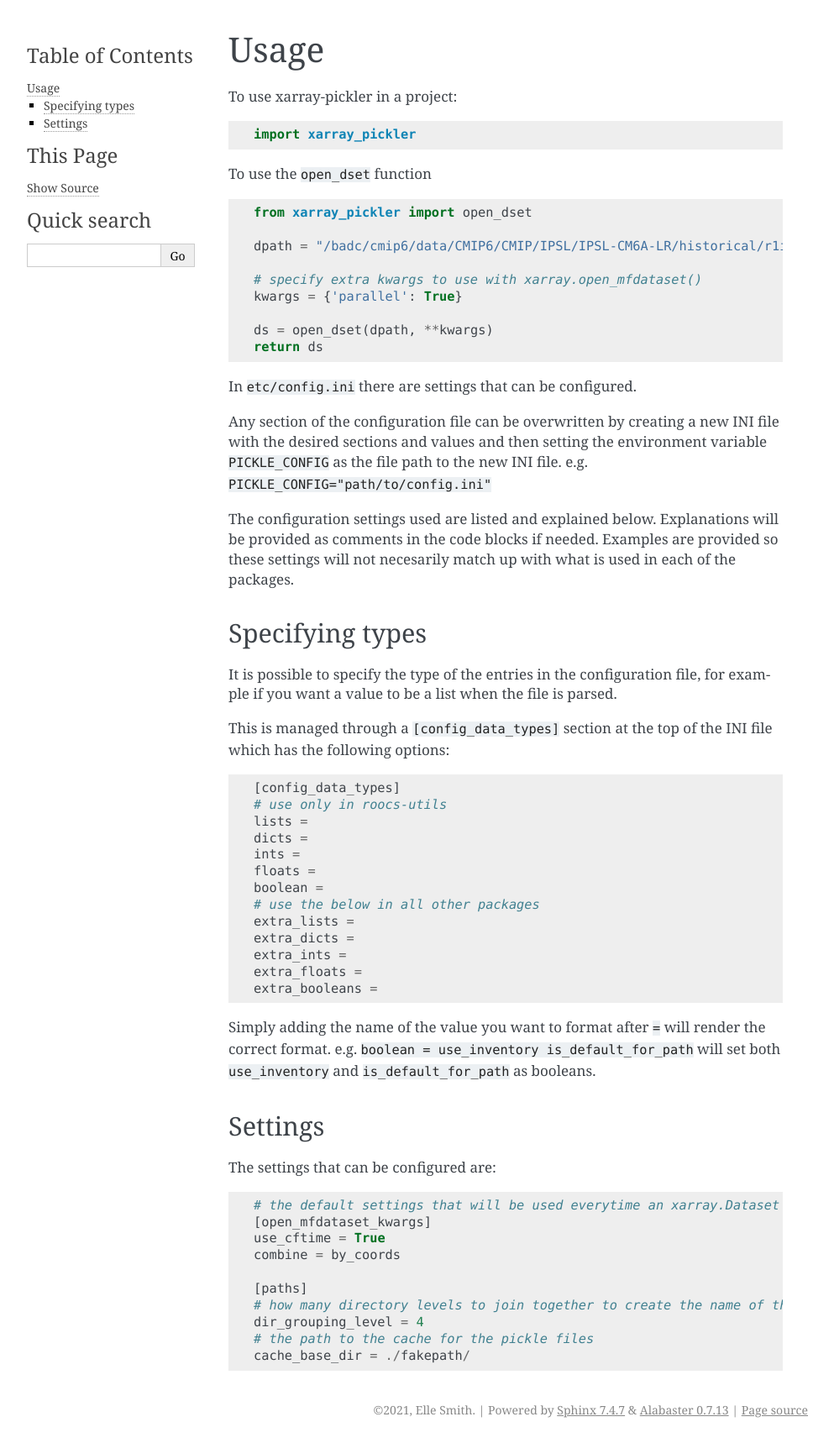
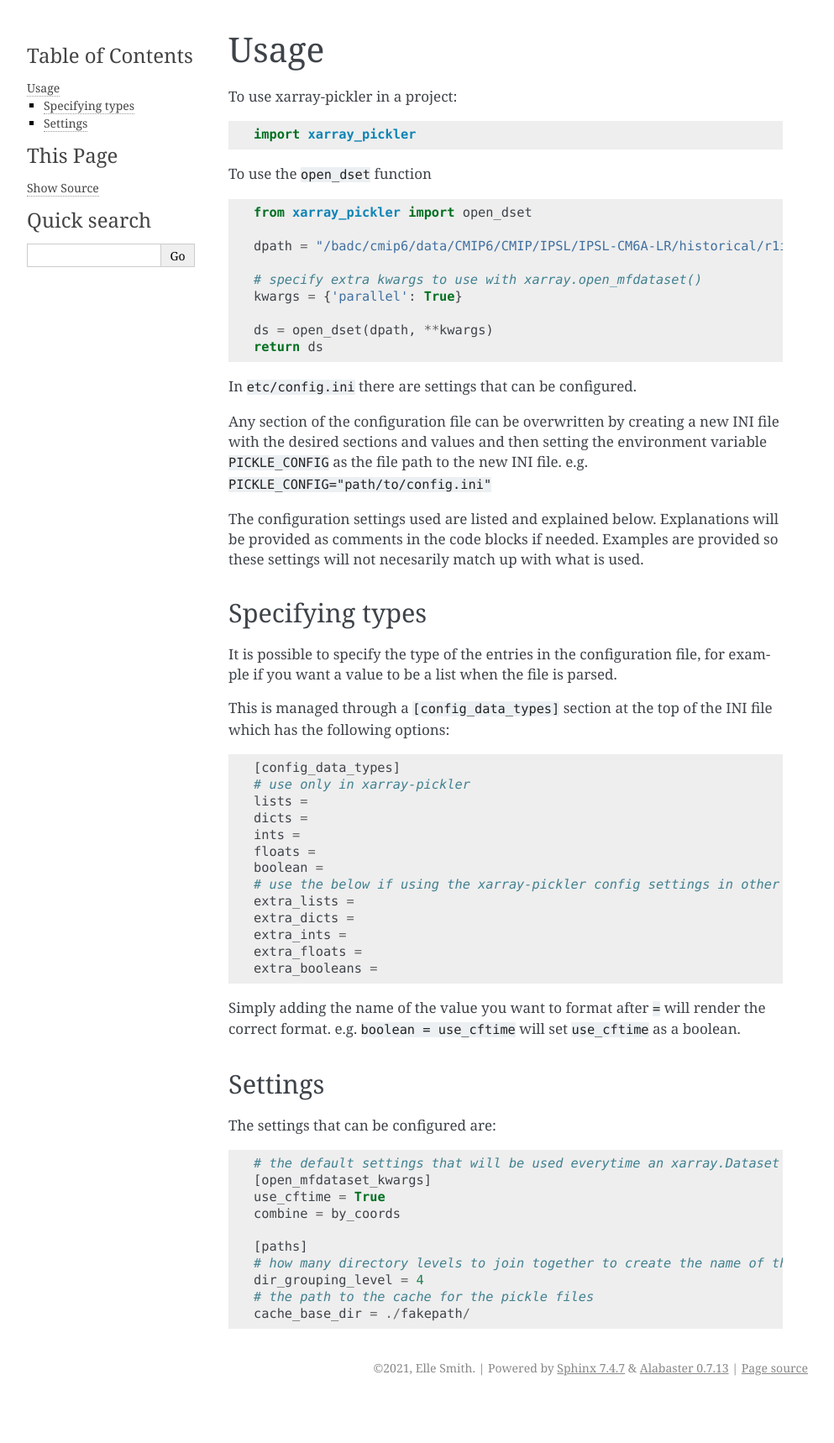
Before and after one commit to cedadev/xarray-pickler, a Sphinx documentation site: the page built from docs/usage.rst, in a window 1280 px wide. Shown: the whole page at 84% size, without its empty margins (148-1141 px from the left). Built offline with Sphinx 7.4.7, drawn with Linux system fonts in a browser that asks for light colours; pages that are not in the unit, such as notebooks, are missing from menus; after the commit the page ends 1668 px from its top, so only the background shows below that.

```diff
--- a/CONTRIBUTING.rst
+++ b/CONTRIBUTING.rst
@@ -76,14 +76,14 @@ Ready to contribute? Here's how to set up `xarray_pickler` for local development
    Now you can make your changes locally.
 
 5.  When you are done making changes, check that your changes pass flake8 and the
-    tests, including testing other Python versions with tox:
+    tests, including testing other Python versions with tox::
 
     $ flake8 clisops tests
     $ black --target-version py36 clisops tests
     $ pytest tests
 
     To get flake8, black, and tox, just pip install them into your virtualenv.
-    Alternatively, you can use `pre-commit` to perform these checks at the git commit stage:
+    Alternatively, you can use `pre-commit` to perform these checks at the git commit stage::
 
     $ pip install pre-commit
     $ pre-commit install
--- a/README.rst
+++ b/README.rst
@@ -6,8 +6,9 @@ xarray-pickler
 .. image:: https://img.shields.io/pypi/v/xarray_pickler.svg
         :target: https://pypi.python.org/pypi/xarray_pickler
 
-.. image:: https://img.shields.io/travis/cedadev/xarray_pickler.svg
-        :target: https://travis-ci.com/cedadev/xarray_pickler
+.. image:: https://github.com/cedadev/xarray-pickler/workflows/build/badge.svg
+        :target: https://github.com/cedadev/xarray-pickler/actions
+        :alt: Build Status
 
 .. image:: https://readthedocs.org/projects/xarray-pickler/badge/?version=latest
         :target: https://xarray-pickler.readthedocs.io/en/latest/?badge=latest
--- a/docs/usage.rst
+++ b/docs/usage.rst
@@ -30,7 +30,7 @@ e.g. ``PICKLE_CONFIG="path/to/config.ini"``
 
 
 The configuration settings used are listed and explained below. Explanations will be provided as comments in the code blocks if needed.
-Examples are provided so these settings will not necesarily match up with what is used in each of the packages.
+Examples are provided so these settings will not necesarily match up with what is used.
 
 Specifying types
 ################
@@ -40,20 +40,20 @@ It is possible to specify the type of the entries in the configuration file, for
 This is managed through a ``[config_data_types]`` section at the top of the INI file which has the following options::
 
     [config_data_types]
-    # use only in roocs-utils
+    # use only in xarray-pickler
     lists =
     dicts =
     ints =
     floats =
     boolean =
-    # use the below in all other packages
+    # use the below if using the xarray-pickler config settings in other packages
     extra_lists =
     extra_dicts =
     extra_ints =
     extra_floats =
     extra_booleans =
 
-Simply adding the name of the value you want to format after ``=`` will render the correct format. e.g. ``boolean = use_inventory is_default_for_path`` will set both ``use_inventory`` and ``is_default_for_path`` as booleans.
+Simply adding the name of the value you want to format after ``=`` will render the correct format. e.g. ``boolean = use_cftime`` will set ``use_cftime`` as a boolean.
 
 Settings
 ########
```
Also changed, not shown: docs/api.rst (renamed from docs/modules.rst).
